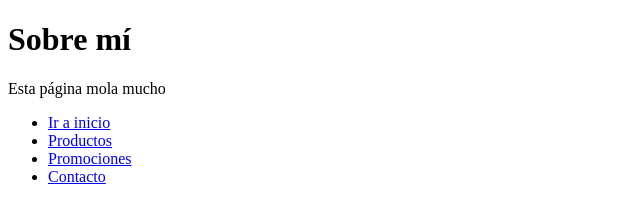
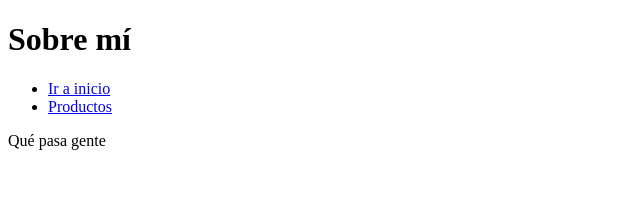
Before and after one commit to davidlosasgonzalez/plataforma-retro, a plain HTML site: page about.html in a window 1280 px wide. Shown: the whole page, without its empty margins (0-640 px from the left). Drawn offline with Linux system fonts and the light colour scheme.

Commit message:
Cambios en about

```diff
--- a/about.html
+++ b/about.html
@@ -8,14 +8,12 @@
     </head>
     <body>
         <h1>Sobre mí</h1>
-        <p>Esta página mola mucho</p>
         <nav>
             <ul>
                 <li><a href="./index.html">Ir a inicio</a></li>
                 <li><a href="./products.html">Productos</a></li>
-                <li><a href="./promo.html">Promociones</a></li>
-                <li><a href="./contact.html">Contacto</a></li>
             </ul>
+            <p>Qué pasa gente</p>
         </nav>
     </body>
 </html>
```
